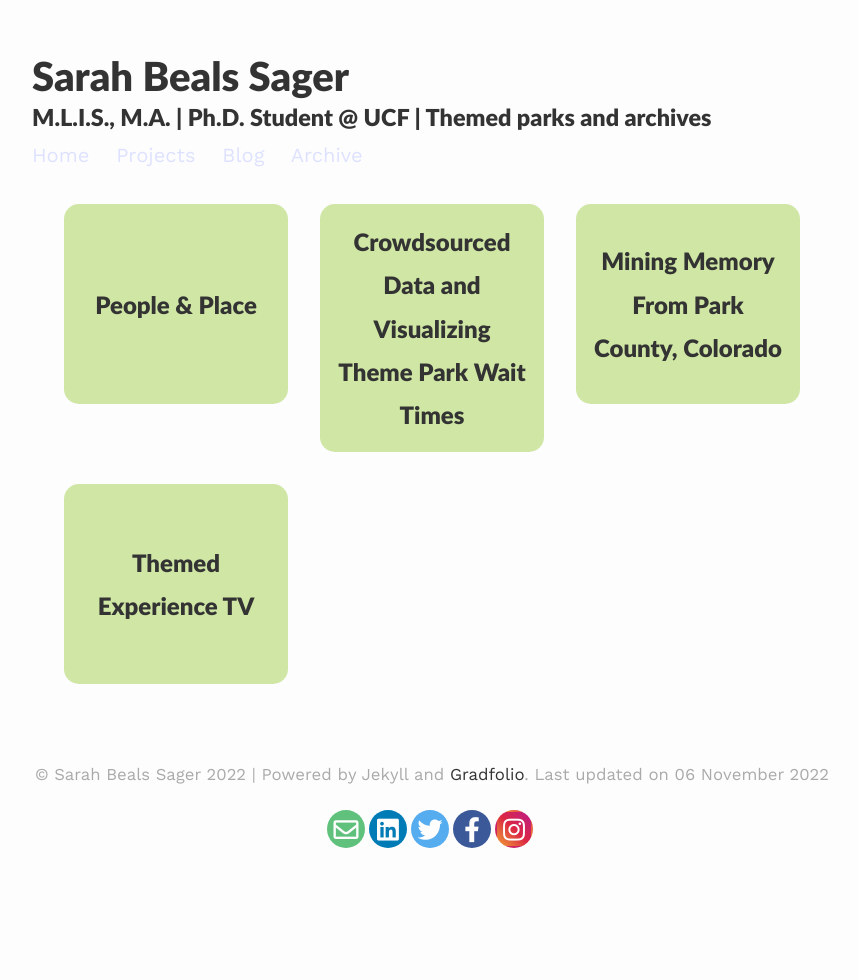
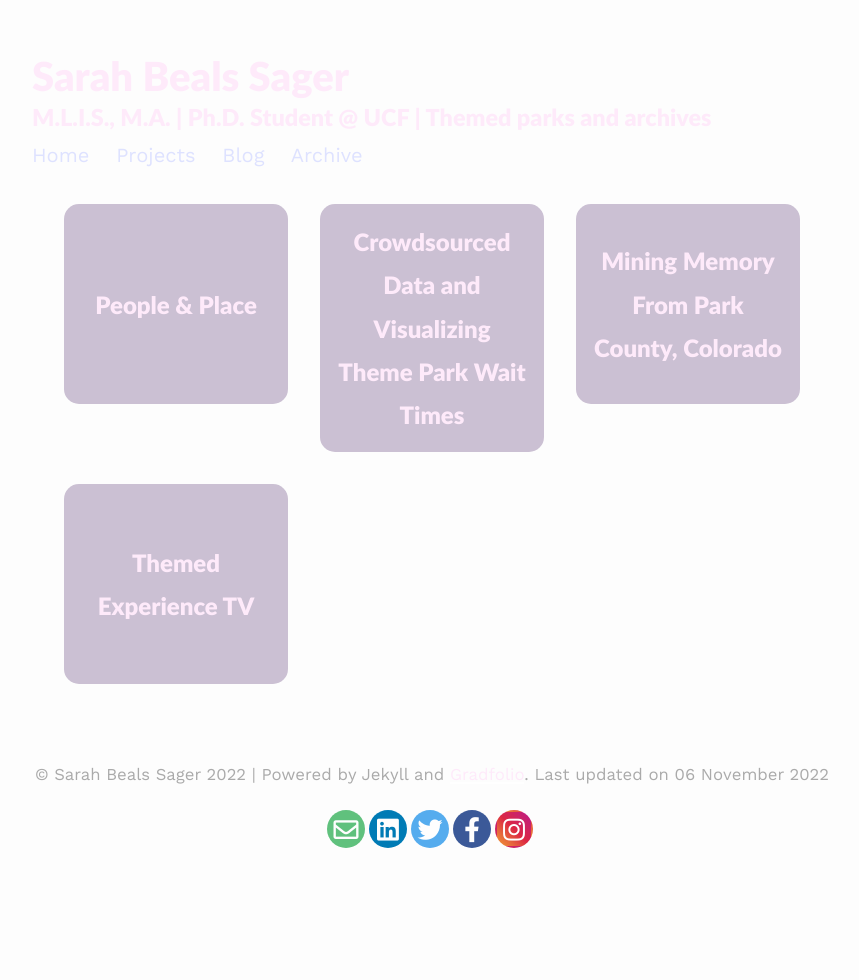
Before and after one commit to ThatGryffindork/gradfolio2022, a Jekyll site: the page built from _pages/projects.md, in a window 1280 px wide. Shown: the whole page, without its empty margins (208-1067 px from the left). Built offline with Jekyll 4.4.1, drawn with Linux system fonts in a browser that asks for light colours; nearby versions of some CDN libraries.

Commit message:
Update variables.scss

```diff
--- a/assets/css/_sass/variables.scss
+++ b/assets/css/_sass/variables.scss
@@ -12,8 +12,8 @@
 
 // Color scheme for light
 $body-bg: #fdfdfd;
-$projectbox: #cfe6a4;
-$text-color: #333;
+$projectbox: #cbc0d3;
+$text-color: #feeafa;
 
 // Color scheme for dark modes
 $body-bg-dark: #061725;
```
